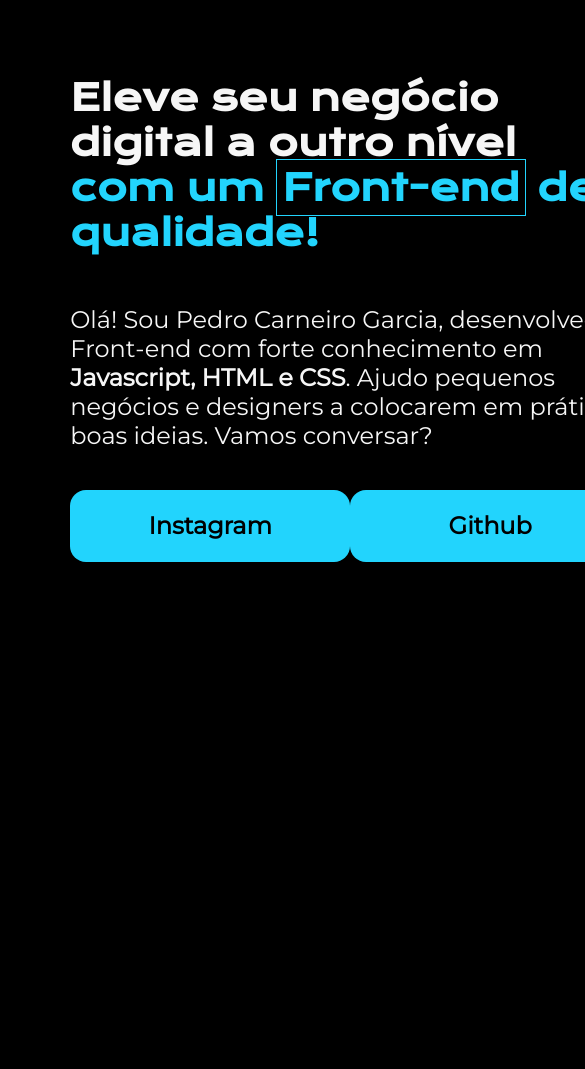
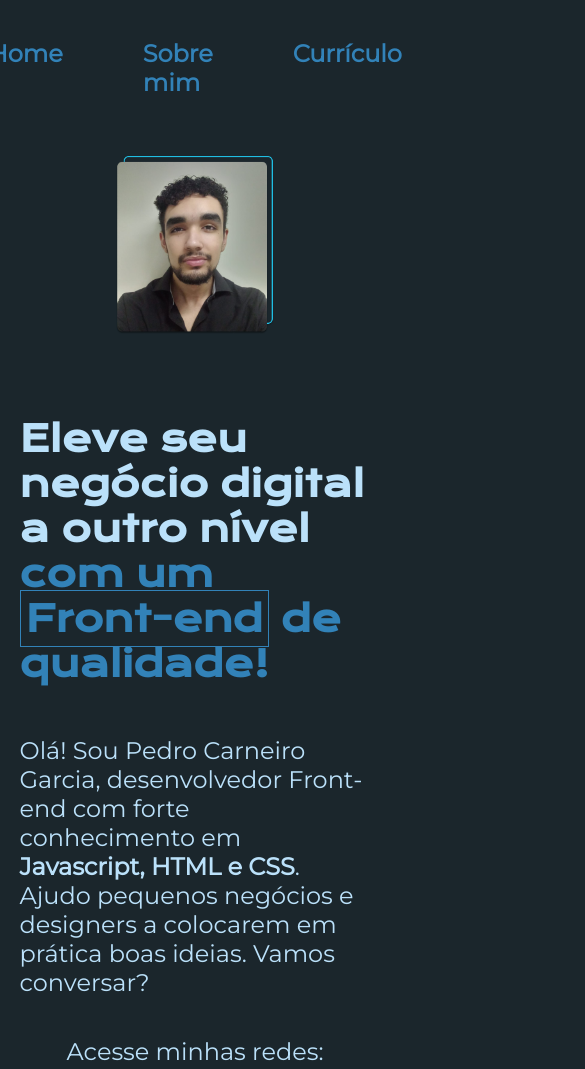
Before and after one commit to 7Pedro7/html-tags-curso-3, a plain HTML site: page index.html in a window 390 px wide. Shown: the top 1069 px of the page, 585 px wide, since content can reach past the window. Before the commit the page ends 883 px from the top, so only its background shows below. Drawn offline with nearby package versions, Linux system fonts and the light colour scheme.

Commit message:
Responsividade e outras alterações

```diff
--- a/index.html
+++ b/index.html
@@ -4,22 +4,41 @@
     <meta charset="UTF-8">
     <meta name="viewport" content="width=device-width, initial-scale=1.0">
     <title>Portifólio</title>
-    <link rel="stylesheet" href="style.css">
+    <link rel="stylesheet" href="./styles/style.css">
 </head>
 <body>
-    <header></header>
+    <header class="cabecalho">
+        <nav class="cabecalho__menu">
+            <a class="cabecalho__menu__link" href="index.html">Home</a>
+            <a class="cabecalho__menu__link" href="about.html">Sobre mim</a>
+            <a class="cabecalho__menu__link" href="resume.html">Currículo</a>
+        </nav>
+    </header>
     <main class="apresentacao">
         <section class="apresentacao__conteudo">
             <h1 class="apresentacao__conteudo__titulo">Eleve seu negócio digital a outro nível <strong class="titulo-destaque">com um <span>Front-end</span> de qualidade! </strong></h1>
             <p class="apresentacao__conteudo__texto">Olá! Sou Pedro Carneiro Garcia, desenvolvedor
                 Front-end com forte conhecimento em <strong>Javascript, HTML e CSS</strong>. Ajudo pequenos negócios e designers a colocarem em prática boas ideias. Vamos conversar?</p>
             <div class="apresentacao__botoes">
-                <a class="apresentacao__botoes__botao" href="https://instagram.com/pedro_cg7">Instagram</a>
-                <a class="apresentacao__botoes__botao" href="https://github.com/7Pedro7">Github</a>
+                <h2 class="apresentacao__botoes__subtitulo">Acesse minhas redes:</h2>
+                <a class="apresentacao__botoes__navegacao" href="https://linkedin.com/in/pedro-g7/">
+                    <img src="./assets/linkedin.png" alt="imagem linkedin">
+                    Linkedin
+                </a>
+                <a class="apresentacao__botoes__navegacao" href="https://github.com/7Pedro7">
+                    <img src="./assets/github.png" alt="imagem github">
+                    Github
+                </a>
+                <a class="apresentacao__botoes__navegacao" href="https://instagram.com/pedro_cg7">
+                    <img src="./assets/instagram.png" alt="imagem instagram">
+                    Instagram
+                </a>
             </div>
         </section>
-        <img src="image_pedro.png" alt="Foto de Pedro">
+        <img class="apresentacao__imagem" src="./assets/image_pedro.png" alt="Foto de Pedro">
     </main>
-    <footer></footer>
+    <footer class="rodape">
+        <p>Desenvolvido por Pedro.</p>
+    </footer>
 </body>
 </html>
--- a/style.css
+++ /dev/null
@@ -1,65 +0,0 @@
-@import url('https://fonts.googleapis.com/css2?family=Krona+One&family=Montserrat&display=swap');
-
-* {
-    padding: 0;
-    margin: 0;
-}
-
-body {
-    box-sizing: border-box;
-    height: 100vh;
-    background-color: black;
-    color: #F6F6F6;
-}
-
-.titulo-destaque {
-    color: #22D4FD;
-}
-
-span {
-    border: 1px solid #22D4FD;
-    padding: 5px;
-}
-
-.apresentacao {
-    display: flex;
-    margin: 10% 18%;
-    align-items: center;
-    justify-content: space-between;
-}
-
-.apresentacao__conteudo {
-    display: flex;
-    flex-direction: column;
-    gap: 40px;
-    width: 615px;
-}
-
-.apresentacao__conteudo__titulo {
-    font-size: 36px;
-    font-family: "Krona One", sans-serif;
-    margin-bottom: 10px;
-}
-
-.apresentacao__conteudo__texto {
-    font-size: 24px;
-    font-family: "Montserrat", sans-serif;
-}
-
-.apresentacao__botoes{
-    display: flex;
-    justify-content: space-between;
-}
-
-.apresentacao__botoes__botao {
-    width: 280px;
-    background-color: #22D4FD;
-    text-align: center;
-    border-radius: 16px;
-    padding: 21.5px 0;
-    text-decoration: none;
-    font-size: 24px;
-    font-family: "Montserrat", sans-serif;
-    font-weight: 600;
-    color: #000000;
-}
--- /dev/null
+++ b/styles/style.css
@@ -0,0 +1,144 @@
+@import url('https://fonts.googleapis.com/css2?family=Krona+One&family=Montserrat&display=swap');
+
+:root {
+    --cor-primaria: #1B262C;
+    --cor-secundaria: #BBE1FA;
+    --cor-terciaria: #3282B8;
+    --cor-hover: #0F4C75;
+
+    --fonte-primaria: "Krona One", sans-serif;
+    --fonte-secundaria: "Montserrat", sans-serif;
+  }
+
+
+* {
+    padding: 0;
+    margin: 0;
+}
+
+body {
+    box-sizing: border-box;
+    background-color: var(--cor-primaria);
+    color: var(--cor-secundaria);
+}
+
+.cabecalho {
+    padding: 2% 0% 0% 18%;
+}
+
+.cabecalho__menu {
+    display: flex;
+    gap: 80px;
+}
+
+.cabecalho__menu__link{
+    color: var(--cor-terciaria);
+    font-family: var(--fonte-secundaria);
+    font-size: 1.5rem;
+    font-weight: 600;
+    text-decoration: none;
+}
+
+.apresentacao {
+    display: flex;
+    padding: 5% 18%;
+    align-items: center;
+    justify-content: space-between;
+}
+
+.apresentacao__conteudo {
+    display: flex;
+    flex-direction: column;
+    gap: 40px;
+    width: 50%;
+}
+
+.apresentacao__conteudo__titulo {
+    font-size: 2.25rem;
+    font-family: var(--fonte-primaria);
+    margin-bottom: 10px;
+}
+
+.titulo-destaque {
+    color: var(--cor-terciaria);
+}
+
+span {
+    border: 1px solid var(--cor-terciaria);
+    padding: 5px;
+}
+
+.apresentacao__conteudo__texto {
+    font-size: 1.5rem;
+    font-family: var(--fonte-secundaria);
+}
+
+.apresentacao__botoes{
+    display: flex;
+    flex-direction: column;
+    gap: 32px;
+    align-items: center;
+
+}
+
+.apresentacao__botoes__subtitulo{
+    font-family: var(--fonte-secundaria);
+    font-size: 1.5rem;
+    font-weight: 400;
+}
+
+.apresentacao__botoes__navegacao {
+    display: flex;
+    justify-content: center;
+    gap: 10px;
+    align-items: center;
+    width: 50%;
+    border-radius: 8px;
+    padding: 21.5px 0;
+    text-decoration: none;
+    font-size: 1.5rem;
+    font-family: var(--fonte-secundaria);
+    font-weight: 600;
+    color: var(--cor-secundaria);
+    border: 2px solid var(--cor-terciaria);
+
+}
+
+.apresentacao__botoes__navegacao:hover {
+    background-color: var(--cor-hover);
+    padding: 21.5px 3%;
+}
+
+.apresentacao__imagem {
+    width: 45%;
+}
+
+.rodape {
+    background-color: var(--cor-terciaria);
+    color: var(--cor-primaria);
+    font-family: var(--fonte-secundaria);
+    font-size: 1.5rem;
+    font-weight: 400;
+    padding: 24px;
+    text-align: center;
+}
+
+@media (max-width: 1200px) {
+    .cabecalho {
+        padding: 10%;
+    }
+
+    .cabecalho__menu {
+        justify-content: center;
+    }
+
+    .apresentacao {
+        gap: 82px;
+        flex-direction: column-reverse;
+        padding: 5%;
+    }
+
+    .apresentacao__conteudo {
+        width: auto;
+    }
+}
```
Also changed, not shown: about.html (added, +46 -0 lines), resume.html (added, +27 -0 lines), Imagem.png (deleted), assets/github.png (added), assets/image_pedro.png (renamed from image_pedro.png), assets/instagram.png (added), assets/linkedin.png (added).
